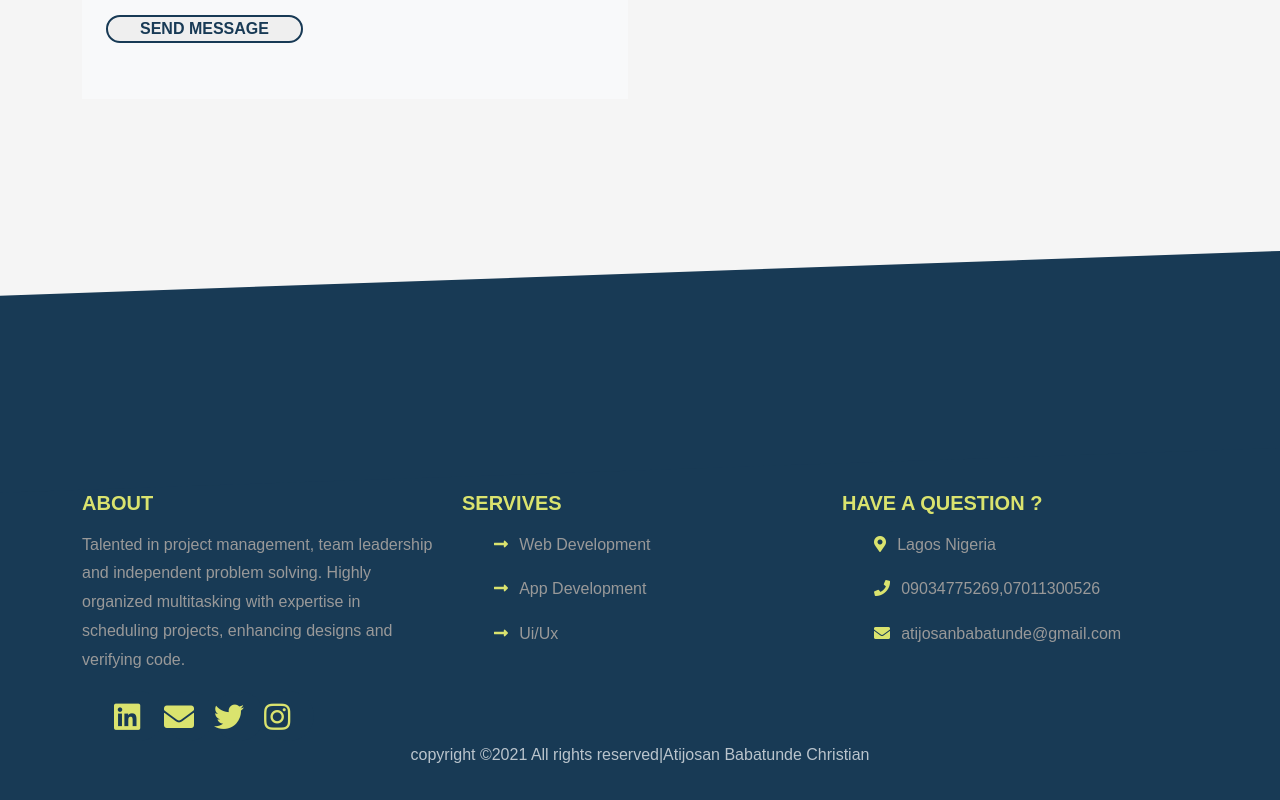
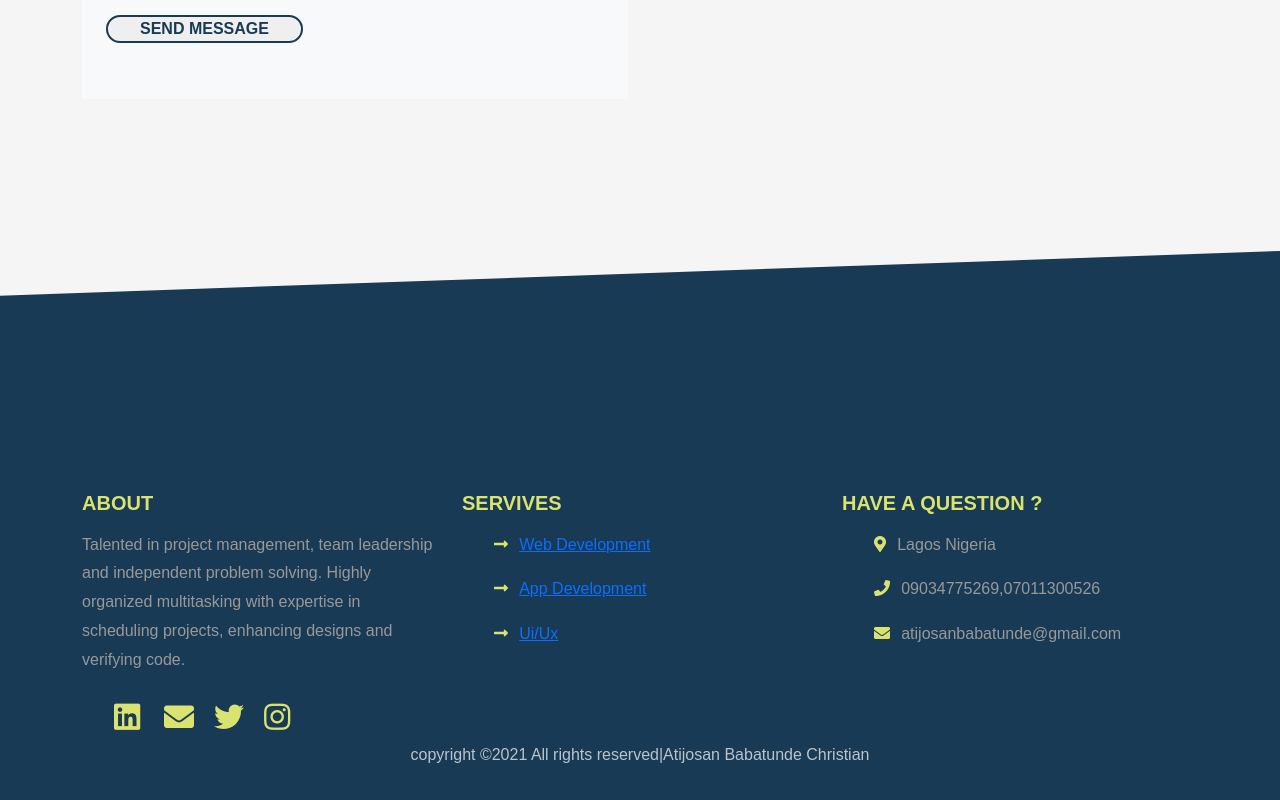
Before and after one commit to Atijosan-babatunde/atijosan-babatunde, a React (Create React App) app: page / in a window 1280 px wide. Shown: the part 6439-7239 px from the top of the page. Built offline with nearby package versions, Linux system fonts and the light colour scheme.

Commit message:
fix netfliy isssue

```diff
--- a/src/component/Assets/Down.js
+++ b/src/component/Assets/Down.js
@@ -1,6 +1,6 @@
 import React from 'react';
 import './Style.css';
-import tan from '../Assets/tan.jpg';
+
 
 
 const Down=()=>{
--- a/src/component/Assets/Footer.js
+++ b/src/component/Assets/Footer.js
@@ -35,19 +35,22 @@ const Footer =()=>{
                         <h1>Servives</h1>
                         <ul>
                             <li>
-                                <a>
+                                {/* eslint-disable-next-line jsx-a11y/anchor-is-valid */}
+                                <a href="#">
                                     <span><i class="fas fa-long-arrow-alt-right"></i></span>
                                     Web Development
                                 </a>
                             </li>
                             <li>
-                                <a>
+                                {/* eslint-disable-next-line jsx-a11y/anchor-is-valid */}
+                                <a href="#">
                                     <span><i class="fas fa-long-arrow-alt-right"></i></span>
                                     App Development
                                 </a>
                             </li>
                             <li>
-                                <a>
+                                {/* eslint-disable-next-line jsx-a11y/anchor-is-valid */}
+                               <a href="#">
                                   <span><i class="fas fa-long-arrow-alt-right"></i></span>
                                   Ui/Ux
                                 </a>
--- a/src/component/Assets/Header.js
+++ b/src/component/Assets/Header.js
@@ -1,6 +1,7 @@
 import React, { useEffect, useState } from 'react';
 import './Style.css';
 import logo3 from '../Assets/logo3.jpg';
+
 
 
 const Header = () => {
@@ -37,6 +38,7 @@ const Header = () => {
               <nav className="navbar navbar-expand-lg navbar-light fixed-top">
 
               <div className={`container ${scrollPosition > 635 ? "header-container" : ""} `}>
+                   {/* eslint-disable-next-line jsx-a11y/anchor-is-valid */}
                   <a className="navbar-brand" href="#"><img src={logo3} alt="appear" width="150" /></a>
                   <button className="navbar-toggler tog navbar-toggler-right" type="button" data-bs-toggle="collapse" data-bs-target="#navbarSupportedContent" aria-controls="navbarSupportedContent" aria-expanded="false" aria-label="Toggle navigation">
                     <span className="navbar-toggler-icon"></span>
@@ -44,6 +46,7 @@ const Header = () => {
                   <div className="collapse  we navbar-collapse justify-content-end" id="navbarSupportedContent">
                     <ul className="navbar-nav">
                       <li className="nav-item">
+                        {/* eslint-disable-next-line jsx-a11y/anchor-is-valid */}
                         <a className="nav-flow active" aria-current="page" href="#">Home</a>
                       </li>
                       <li className="nav-item">
```
Also changed, not shown: 1 other file (tests, documents, lock files or other folders).
